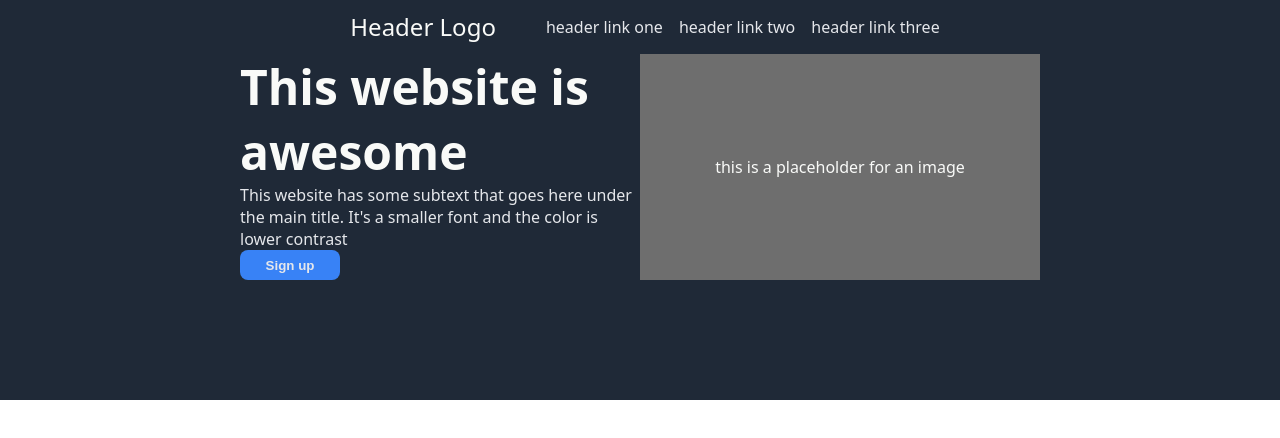
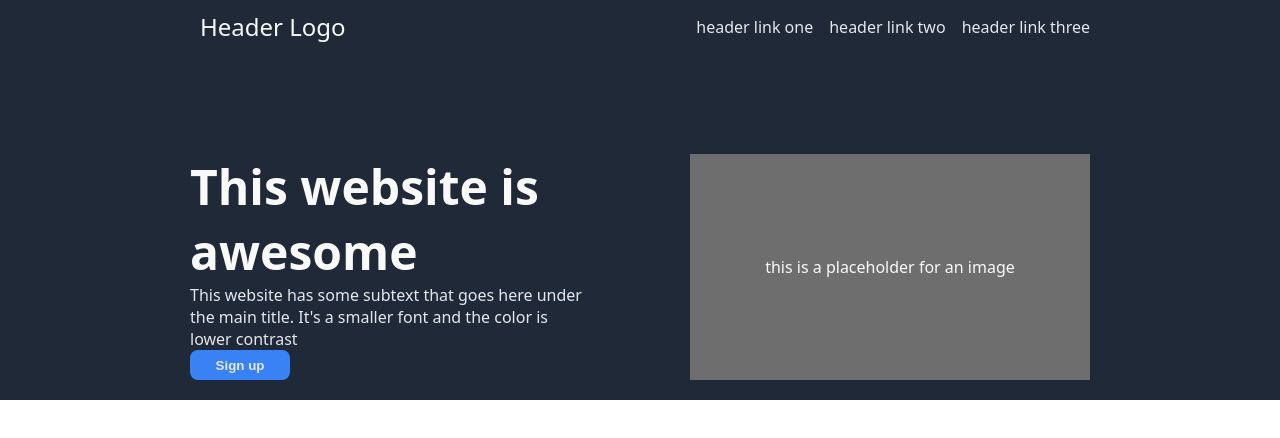
Before and after one commit to haimseven/landing-page, a plain HTML site: page index.html in a window 1280 px wide. Drawn offline with Linux system fonts and the light colour scheme.

Commit message:
Edit to Container1
Changes include:
- header width changes
- gap between main-title and image-placeholder

```diff
--- a/styles.css
+++ b/styles.css
@@ -26,6 +26,7 @@ ul {
 
 .header {
     display: flex;
+    width: 900px;
 }
 
 .logo {
@@ -37,6 +38,8 @@ ul {
 .main-info{
     display: flex;
     justify-content: center;
+    margin-top: 100px;
+    gap: 100px;
 }
 
 .main-title {
```
